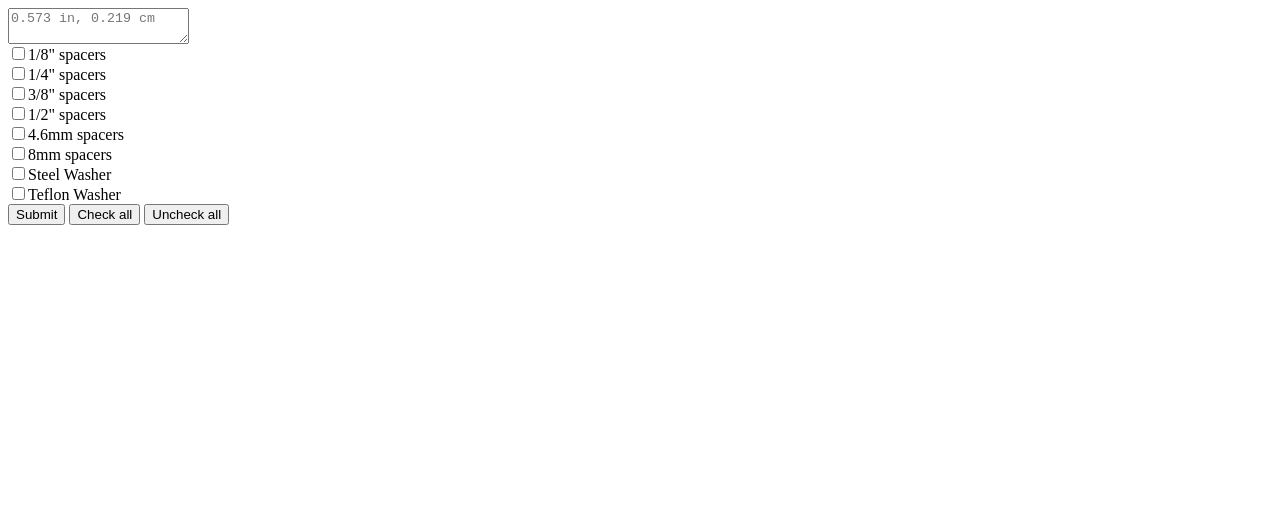
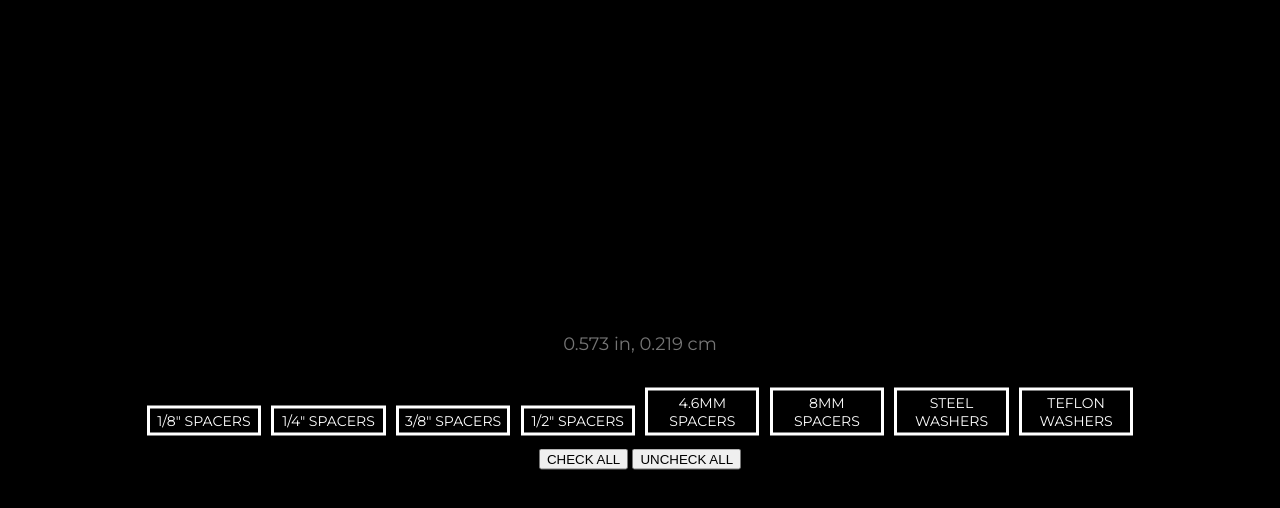
Before and after one commit to shatayu/SpacingCalcJS, a website: page index.html in a window 1280 px wide. Drawn offline with Linux system fonts and the light colour scheme.

Commit message:
worked on design

```diff
--- /dev/null
+++ b/index.css
@@ -0,0 +1,86 @@
+body {
+    background-color: black;
+    font-family: 'Montserrat', sans-serif;
+}
+
+#container {
+    position: absolute;
+    left: 50%;
+    top: 50%;
+    -webkit-transform: translate(-50%, -50%);
+    transform: translate(-50%, -50%);
+
+    text-align: center;
+    z-index: 1;
+}
+
+#response {
+    position: absolute;
+    left: 50%;
+    -webkit-transform: translate(-50%, 0%);
+    transform: translate(-50%, 0%);
+
+    z-index: 2;
+    margin: 0 auto;
+    margin-top: 10vh;
+}
+
+#text {
+    resize: none;
+    color: white;
+    background-color: black;
+    width: 90vw;
+    margin-bottom: 6px;
+    border: 0px;
+    font-family: 'Montserrat', sans-serif;
+    font-size: 18px;
+    text-align: center;
+}
+
+#text:focus {
+    outline: 0px;
+    border-bottom: solid 3px white;
+    margin-bottom: 3px;
+}
+
+#text:hover {
+    border-bottom: solid 3px white;
+    margin-bottom: 3px;
+}
+
+#text:focus:hover {
+    margin-bottom: 3px;
+}
+
+.spacerOption {
+    margin-top: 3px;
+    display: none;
+}
+
+.spacerOption + label {
+    font-size: 14px;
+    color: gray;
+    padding: 3px;
+    border: solid 3px gray;
+    margin: 3px;
+    width: 8vw;
+    display: inline-block;
+}
+
+.spacerOption:checked + label {
+    color: white;
+    border: solid 3px white;
+}
+
+.spacerOption + label:hover {
+    color: white;
+    border: solid 3px white;
+}
+
+button {
+    margin-top: 10px;
+}
+
+#response {
+    color: white;
+}
--- a/index.html
+++ b/index.html
@@ -1,27 +1,29 @@
 <!DOCTYPE <!DOCTYPE html>
 <html>
-<head>
+<head id="head">
     <meta charset="utf-8" />
     <meta http-equiv="X-UA-Compatible" content="IE=edge">
     <title>Spacing Calculator</title>
     <meta name="viewport" content="width=device-width, initial-scale=1">
-    <!-- <link rel="stylesheet" type="text/css" media="screen" href="index.css" /> -->
+    <link href="https://fonts.googleapis.com/css?family=Montserrat" rel="stylesheet">
+    <link rel="stylesheet" type="text/css" media="screen" href="index.css" />
 </head>
 <body>
-    <textarea id="text" placeholder="0.573 in, 0.219 cm"></textarea><br>
-    <input type="checkbox" id="s125" class="spacerOption">1/8" spacers</input><br />
-    <input type="checkbox" id="s250" class="spacerOption">1/4" spacers</input><br />
-    <input type="checkbox" id="s375" class="spacerOption">3/8" spacers</input><br />
-    <input type="checkbox" id="s500" class="spacerOption">1/2" spacers</input><br />
-    <input type="checkbox" id="s190" class="spacerOption">4.6mm spacers</input><br />
-    <input type="checkbox" id="s330" class="spacerOption">8mm spacers</input><br />
-    <input type="checkbox" id="s32" class="spacerOption">Steel Washer</input><br />
-    <input type="checkbox" id="s40" class="spacerOption">Teflon Washer</input><br />
-    <button id="submit">Submit</button>
-    <button id="checkall">Check all</button>
-    <button id="uncheckall">Uncheck all</button>
+    <div id="container">
+            <textarea id="text" placeholder="0.573 in, 0.219 cm"></textarea><br>
+            <input type="checkbox" id="s125" class="spacerOption" /><label for="s125">1/8" SPACERS</label>
+            <input type="checkbox" id="s250" class="spacerOption" /><label for="s250">1/4" SPACERS</label>
+            <input type="checkbox" id="s375" class="spacerOption" /><label for="s375">3/8" SPACERS</label>
+            <input type="checkbox" id="s500" class="spacerOption" /><label for="s500">1/2" SPACERS</label>
+            <input type="checkbox" id="s190" class="spacerOption" /><label for="s190">4.6MM SPACERS</label>
+            <input type="checkbox" id="s330" class="spacerOption" /><label for="s330">8MM SPACERS</label>
+            <input type="checkbox" id="s32" class="spacerOption" /><label for="s32">STEEL WASHERS</label>
+            <input type="checkbox" id="s40" class="spacerOption" /><label for="s40">TEFLON WASHERS</label><br />
+            <button id="checkall">CHECK ALL</button>
+            <button id="uncheckall">UNCHECK ALL</button>
+            <div id="response"></div>
+    </div>
 
-    <div id="response"></div>
     <script src="dist/main.js"></script>
 </body>
 </html>
--- a/src/index.js
+++ b/src/index.js
@@ -1,7 +1,32 @@
 let spacers = require("./spacers");
 let calc = require("./calc");
 
+// manage checking and unchecking all
+function checkAll() {
+    let checkboxes = document.getElementsByClassName("spacerOption");
+
+    for (let i = 0; i < checkboxes.length; i++) {
+        checkboxes[i].checked = true;
+    }
+}
+
+function uncheckAll() {
+    let checkboxes = document.getElementsByClassName("spacerOption");
+
+    for (let i = 0; i < checkboxes.length; i++) {
+        checkboxes[i].checked = false;
+    }
+}
+
+checkAll();
+
+document.getElementById("checkall").addEventListener("click", checkAll);
+
+document.getElementById("uncheckall").addEventListener("click", uncheckAll);
+
+// handle input submission
 document.getElementById("submit").addEventListener("click", () => {
+    document.getElementById("response").innerHTML = "";
     let input = document.getElementById("text").value;
     let availableSpacers = spacers.getSpacers();
     let result = calc.calcSpacers(Math.round(1000 * parseFloat(input)), availableSpacers);
@@ -12,19 +37,3 @@ document.getElementById("submit").addEventListener("click", () => {
         }
     }
 })
-
-document.getElementById("checkall").addEventListener("click", () => {
-    let checkboxes = document.getElementsByClassName("spacerOption");
-
-    for (let i = 0; i < checkboxes.length; i++) {
-        checkboxes[i].checked = true;
-    }
-})
-
-document.getElementById("uncheckall").addEventListener("click", () => {
-    let checkboxes = document.getElementsByClassName("spacerOption");
-
-    for (let i = 0; i < checkboxes.length; i++) {
-        checkboxes[i].checked = false;
-    }
-})
```
Also changed, not shown: dist/main.js.
